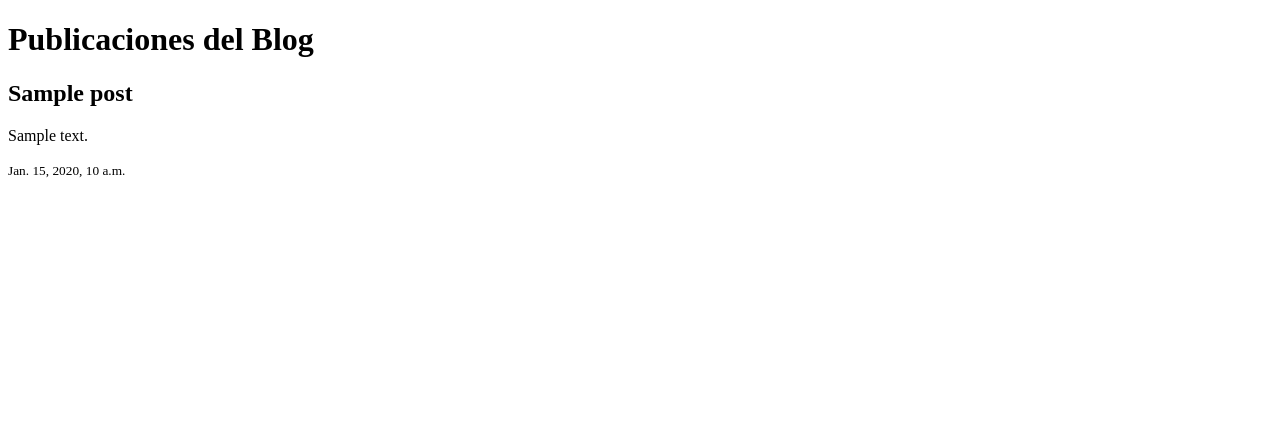
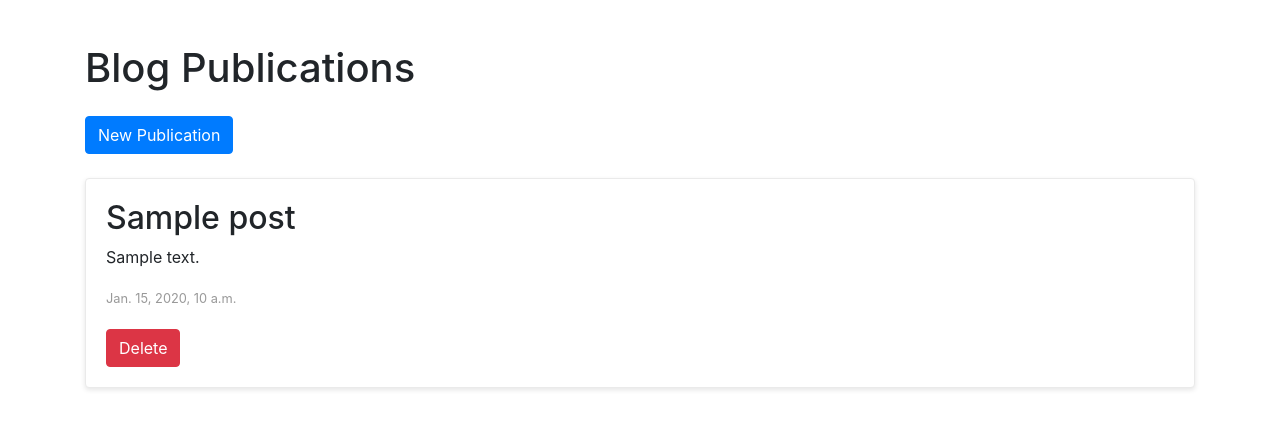
Before and after one commit to Setas8/DJANGO-BLOG, a Django app: template blog_project/blog/templates/blog/post_list.html in a window 1280 px wide. Shown: the top 429 px of the page. Run offline with Django 4.2, Linux system fonts and the light colour scheme; the template is opened without the code that fills it: most values are stand-ins (such as "Sample title", 1, 10 or a date in 2020); some libraries are stand-ins or nearby versions.

Commit message:
add create and delete blog

```diff
--- /dev/null
+++ b/blog_project/blog/templates/blog/base.html
@@ -0,0 +1,34 @@
+<!DOCTYPE html>
+<html>
+<head>
+    <title>Blog</title>
+    <link href="https://stackpath.bootstrapcdn.com/bootstrap/4.5.2/css/bootstrap.min.css" rel="stylesheet">
+    <style>
+        body {
+            padding: 20px;
+        }
+        .post {
+            margin-bottom: 20px;
+            padding: 20px;
+            border: 1px solid #eaeaea;
+            border-radius: 5px;
+            box-shadow: 0 2px 5px rgba(0, 0, 0, 0.1);
+        }
+        .post h2 {
+            margin-top: 0;
+        }
+        .post small {
+            color: #999;
+        }
+        .actions {
+            margin-top: 20px;
+        }
+    </style>
+</head>
+<body>
+    <div class="container">
+        {% block content %}
+        {% endblock %}
+    </div>
+</body>
+</html>
--- a/blog_project/blog/templates/blog/post_list.html
+++ b/blog_project/blog/templates/blog/post_list.html
@@ -1,16 +1,18 @@
-<!DOCTYPE html>
-<html>
-<head>
-    <title>Blog</title>
-</head>
-<body>
-    <h1>Publicaciones del Blog</h1>
+{% extends 'blog/base.html' %}
+
+{% block content %}
+<h1 class="my-4">Blog Publications</h1>
+<a href="{% url 'post_new' %}" class="btn btn-primary mb-4">New Publication</a>
+<div class="list-group">
     {% for post in posts %}
-        <div>
+        <div class="post list-group-item">
             <h2>{{ post.title }}</h2>
             <p>{{ post.content }}</p>
             <p><small>{{ post.created_at }}</small></p>
+            <div class="actions">
+                <a href="{% url 'post_delete' post.pk %}" class="btn btn-danger">Delete</a>
+            </div>
         </div>
     {% endfor %}
-</body>
-</html>
+</div>
+{% endblock %}
--- a/blog_project/blog/urls.py
+++ b/blog_project/blog/urls.py
@@ -3,4 +3,6 @@ from . import views
 
 urlpatterns = [
     path('', views.post_list, name='post_list'),
+    path('post/new/', views.post_new, name='post_new'),
+    path('post/delete/<int:pk>/', views.post_delete, name='post_delete'),
 ]
```
Also changed, not shown: blog_project/blog/forms.py (added, +7 -0 lines), blog_project/blog/templates/blog/post_confirm_delete.html (added, +11 -0 lines), blog_project/blog/templates/blog/post_edit.html (added, +15 -0 lines), blog_project/blog/views.py (+21 -2 lines), blog_project/db.sqlite3.
